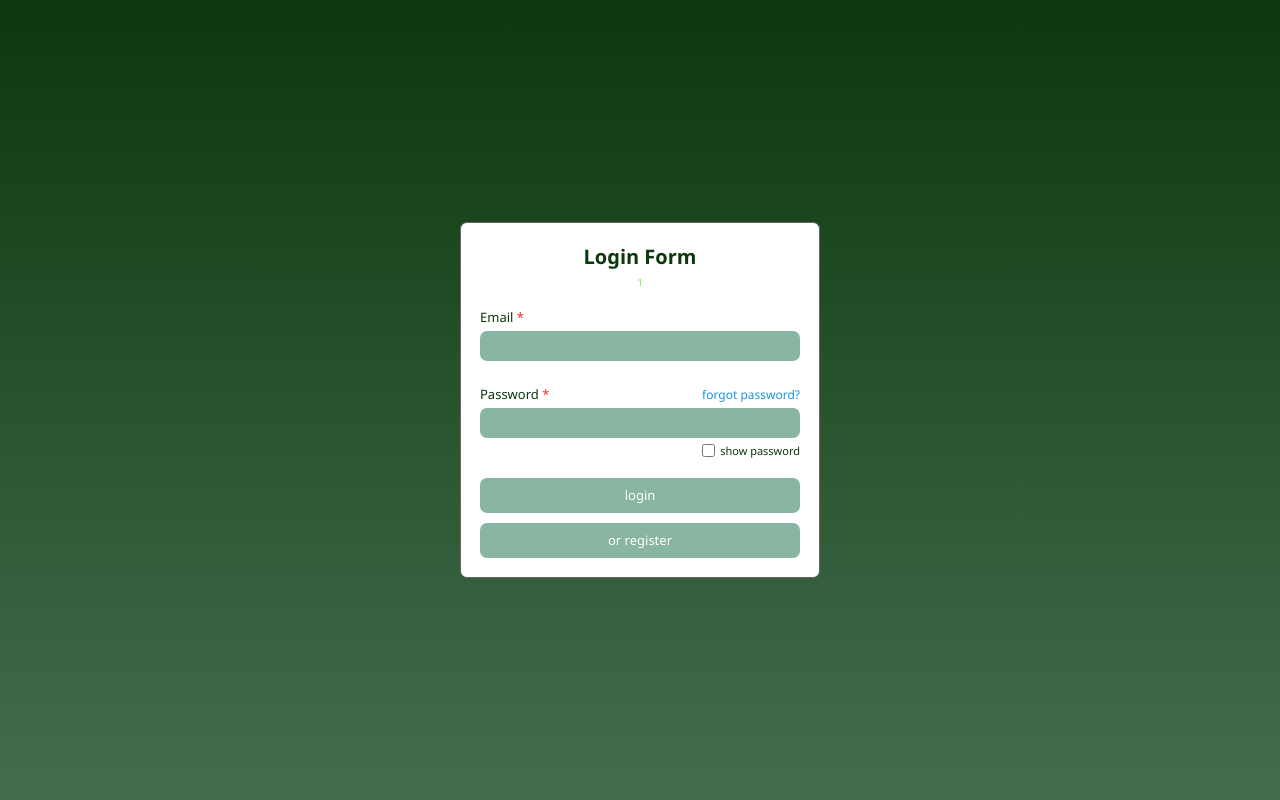
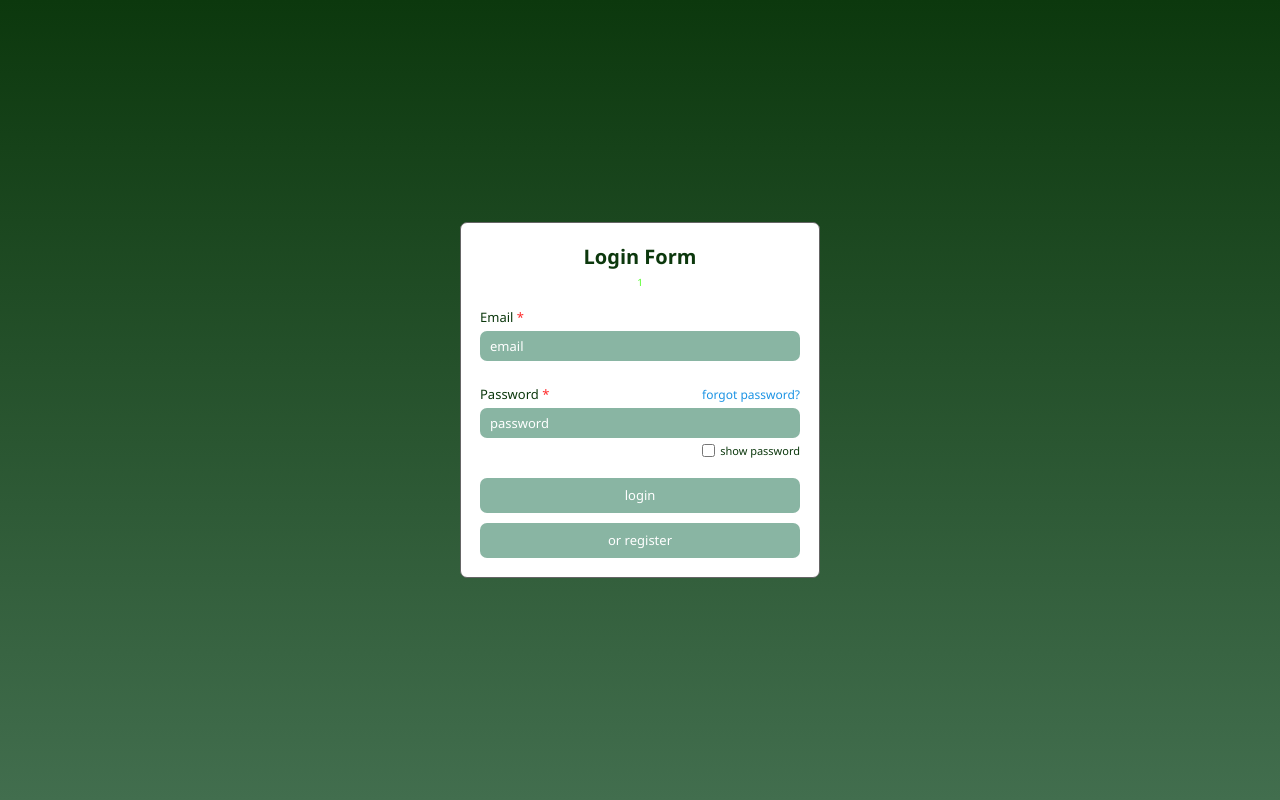
Before and after one commit to nekolaiv/cssc, a PHP site: page /public/index.php in a window 1280 px wide. Run offline with PHP 8.4, Linux system fonts and the light colour scheme; the visitor is signed in with stand-in values (Sample User, id 1).

Commit message:
update: add placeholder for auth input fields

```diff
--- a/resources/css/auth.css
+++ b/resources/css/auth.css
@@ -20,10 +20,12 @@ Note:
 	--grey-1: #2f2f38;
 	--grey-2: #36363f;
 	--grey-3: #656565;
+	--grey-4: #999999;
+	--grey-5: #D9D9D9;
 	--white: white;
-  --green: #0C380D;
-  --light-green-1: #426E4E;
-  --light-green-2: #89B5A3;
+	--green: #0c380d;
+	--light-green-1: #426e4e;
+	--light-green-2: #89b5a3;
 	--blue: rgb(27, 147, 228);
 	--red: rgb(223, 35, 35);
 
@@ -36,12 +38,15 @@ Note:
 	--element-red: var(--red);
 	--text-green: var(--green);
 	--text-light-green: var(--light-green-2);
+	--placeholder: var(--white)
 
 	/* COMPONENT COLORS */
 	--bg-color1: var(--green);
 	--bg-color2: var(--light-green-1);
 	--primary-text-color: var(--green);
 	--secondary-text-color: var(--light-green-2);
+	--button-white: var(--white);
+	--button-white-active: var(--grey-5);
 
 	/* GENERAL SIZES */
 	--Gfont-size: 10px;
@@ -49,6 +54,7 @@ Note:
 	--Ginput-width: 50vw;
 	--Ginput-height: 35px;
 }
+
 /* ===FORM=== */
 form {
 	padding: 5%;
@@ -148,6 +154,12 @@ input {
 
 input:focus {
 	border-color: var(--color-white);
+}
+
+input::placeholder {
+	color: var(--placeholder-light);
+	font-size: calc(var(--Gfont-size) + 3px);
+	font-weight: 400;
 }
 
 .password-input {
--- a/resources/css/global.css
+++ b/resources/css/global.css
@@ -33,10 +33,12 @@ Note:
     --grey-1: #2f2f38;
     --grey-2: #36363f;
     --grey-3: #656565;
+    --grey-4: #999999;
+    --grey-5: #D9D9D9;
     --white: white;
-    --green: #0C380D;
-    --light-green-1: #426E4E;
-    --light-green-2: #89B5A3;
+    --green: #0c380d;
+    --light-green-1: #426e4e;
+    --light-green-2: #89b5a3;
     --blue: rgb(27, 147, 228);
     --red: rgb(223, 35, 35);
 
@@ -55,6 +57,8 @@ Note:
     --bg-color2: var(--light-green-1);
     --primary-text-color: var(--green);
     --secondary-text-color: var(--light-green-2);
+    --button-white: var(--white);
+    --button-white-active: var(--grey-5);
 
     /* GENERAL SIZES */
     --Gfont-size: 10px;
--- a/resources/views/auth/forgot-password.php
+++ b/resources/views/auth/forgot-password.php
@@ -60,11 +60,11 @@ ini_set('display_errors', 1);
         <h3>Reset Password</h3>
         <input type="hidden" name="csrf_token" value="<?php echo $_SESSION['csrf_token']; ?>">
         <label for="email">Email <span class="error"><?= $required ?></span></label>
-        <input type="email" name="email" id="email" placeholder="email" value="<?php echo htmlspecialchars($email); ?>">
+        <input type="email" name="email" placeholder="email" id="email" value="<?php echo htmlspecialchars($email); ?>">
         <?php if (!empty($email_err)): ?><span class="error auth-err"><?= $email_err ?></span><br><?php endif; ?>
 
         <label for="new-password">New Password <span class="error"><?= $required ?></span></label>
-        <input type="password" name="new-password" id="new-password" placeholder="password" class="password" value="<?php echo htmlspecialchars($new_password); ?>">
+        <input type="password" name="new-password" placeholder="new password" id="new-password" class="password" value="<?php echo htmlspecialchars($new_password); ?>">
         <div class="below-input">
             <?php if (!empty($new_password_err)): ?>
                 <span class="error auth-err"><?= $new_password_err ?></span><br>
@@ -77,7 +77,7 @@ ini_set('display_errors', 1);
 
 
         <label for="confirm-password">Confirm Password <span class="error"><?= $required ?></span></label>
-        <input type="password" name="confirm-password" id="confirm-password" placeholder="confirm password" class="password" value="<?php echo htmlspecialchars($confirm_password); ?>">
+        <input type="password" name="confirm-password" placeholder="confirm password" id="confirm-password" class="password" value="<?php echo htmlspecialchars($confirm_password); ?>">
         <div class="below-input">
             <?php if (!empty($confirm_password_err)): ?>
                 <span class="error auth-err"><?= $confirm_password_err ?></span><br>
--- a/resources/views/auth/login.php
+++ b/resources/views/auth/login.php
@@ -64,7 +64,7 @@ ini_set('display_errors', 1);
         <input type="hidden" name="csrf_token" value="<?php echo $_SESSION['csrf_token'];?>">
         <?php if (!empty($_SESSION['feedback'])): ?><span class="success feedback"><?= $_SESSION['feedback'] ?></span><br><?php unset($_SESSION['feedback']); endif; ?>
         <label for="email">Email <span class="error"><?= $required ?></span></label>
-        <input type="email" name="email" id="email" value="<?php echo htmlspecialchars($email); ?>" tabindex="1">
+        <input type="email" name="email" placeholder="email" id="email" value="<?php echo htmlspecialchars($email); ?>" tabindex="1">
         <?php if (!empty($email_err)): ?><span class="error auth-err"><?= $email_err ?></span><br><?php endif; ?>
 
         <div class="password-util">
@@ -73,7 +73,7 @@ ini_set('display_errors', 1);
             <button type="submit" class="forgot-password" name="form-action" value="forgot-password" tabindex="5">forgot password?</button>
         </div>
 
-        <input type="password" name="password" id="password" class="password" value="<?php echo htmlspecialchars($password); ?>"  tabindex="2" >
+        <input type="password" name="password" placeholder="password" id="password" class="password" value="<?php echo htmlspecialchars($password); ?>"  tabindex="2" >
 
         <div class="below-input">
             <?php if (!empty($password_err)): ?>
--- a/resources/views/auth/register.php
+++ b/resources/views/auth/register.php
@@ -63,11 +63,11 @@ ini_set('display_errors', 1);
         <h3>Register Student Account</h3>
         <input type="hidden" name="csrf_token" value="<?php echo $_SESSION['csrf_token']; ?>">
         <label for="email">Email <span class="error"><?= $required ?></span></label>
-        <input type="email" name="email" id="email" value="<?php echo htmlspecialchars($email); ?>">
+        <input type="email" name="email" placeholder="email" id="email" value="<?php echo htmlspecialchars($email); ?>">
         <?php if (!empty($email_err)): ?><span class="error auth-err"><?= $email_err ?></span><br><?php endif; ?>
 
         <label for="password">Password <span class="error"><?= $required ?></span></label>
-        <input type="password" name="password" id="password" class="password" value="<?php echo htmlspecialchars($password); ?>">
+        <input type="password" name="password" placeholder="password" id="password" class="password" value="<?php echo htmlspecialchars($password); ?>">
         <div class="below-input">
             <?php if (!empty($password_err)): ?>
                 <span class="error auth-err"><?= $password_err ?></span><br>
@@ -79,7 +79,7 @@ ini_set('display_errors', 1);
         </div>
 
         <label for="confirm-password">Confirm Password <span class="error"><?= $required ?></span></label>
-        <input type="password" name="confirm-password" id="confirm-password" class="password" value="<?php echo htmlspecialchars($confirm_password); ?>">
+        <input type="password" name="confirm-password" placeholder="confirm password" id="confirm-password" class="password" value="<?php echo htmlspecialchars($confirm_password); ?>">
         <div class="below-input">
             <?php if (!empty($confirm_password_err)): ?>
                 <span class="error auth-err"><?= $confirm_password_err ?></span><br>
```
Also changed, not shown: resources/css/student.views.css (+12 -10 lines). Lines whose indentation alone changed are shown as unchanged.
